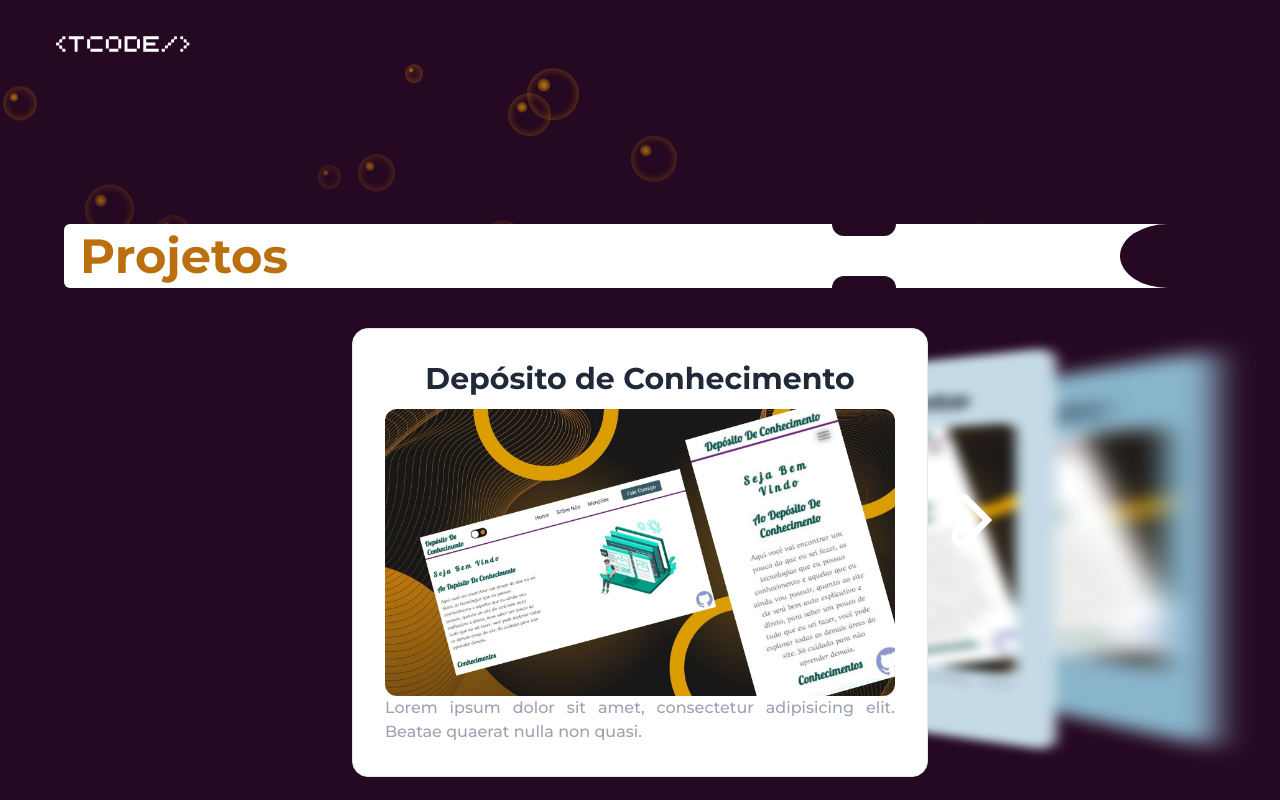
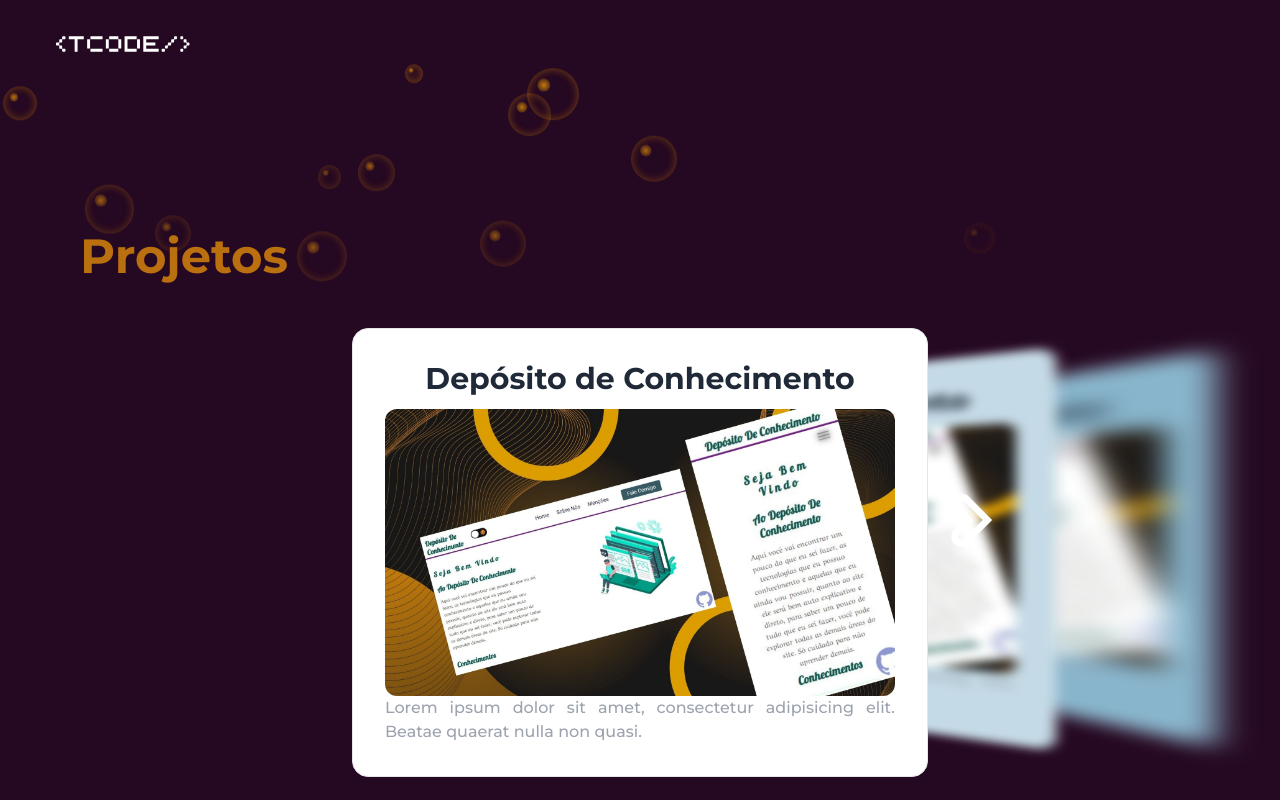
Before and after one commit to Thomgomes/Portfolio_Thom_Gomes, a React (Vite) app: page /projects in a window 1280 px wide. Shown: the top 800 px of the page. Built offline with nearby package versions, Linux system fonts and the light colour scheme.

Commit message:
title alterate

```diff
--- a/src/container/ProjectsPage/index.jsx
+++ b/src/container/ProjectsPage/index.jsx
@@ -17,18 +17,21 @@ export const AllProjects = () => {
             <section className="mb-10">
               {/* titulo */}
               <div
-                className="sm:mx-16 mb-10 min-w-min mx-auto bg-white rounded-bl-md rounded-tl-md relative
-                         before:hidden md:before:block before:absolute before:right-0 before:h-full before:w-24 before:bg-[#250821] before:rounded-l-[50%]
+                className="sm:mx-16 mb-10 min-w-min mx-auto rounded-bl-md rounded-tl-md relative
+
               ">
                 <div className="flex justify-center md:justify-start">
                   <h2 className="pl-4 p-2 text-5xl font-semibold text-[#bb700f]">Projetos</h2>
                 </div>
 
+
+                {/* um teste qie não deu mt certo */}
+                {/* before:hidden md:before:block before:absolute before:right-0 before:h-full before:w-24 before:bg-[#250821] before:rounded-l-[50%]
                 <div className="absolute bg-[#250821] w-16 h-3 top-0 right-0 md:left-2/3 rounded-bl-full rounded-br-full"></div>
                 <div className="absolute bg-[#250821] w-16 h-3 bottom-0 right-0 md:left-2/3 rounded-tl-full rounded-tr-full"></div>
 
                 <div className="absolute bg-[#250821] w-16 h-3 top-0 left-0 rounded-bl-full rounded-br-full md:hidden"></div>
-                <div className="absolute bg-[#250821] w-16 h-3 bottom-0 left-0 rounded-tl-full rounded-tr-full md:hidden"></div>
+                <div className="absolute bg-[#250821] w-16 h-3 bottom-0 left-0 rounded-tl-full rounded-tr-full md:hidden"></div> */}
               </div>
 
               {/* Slider dos projetos */}
```
